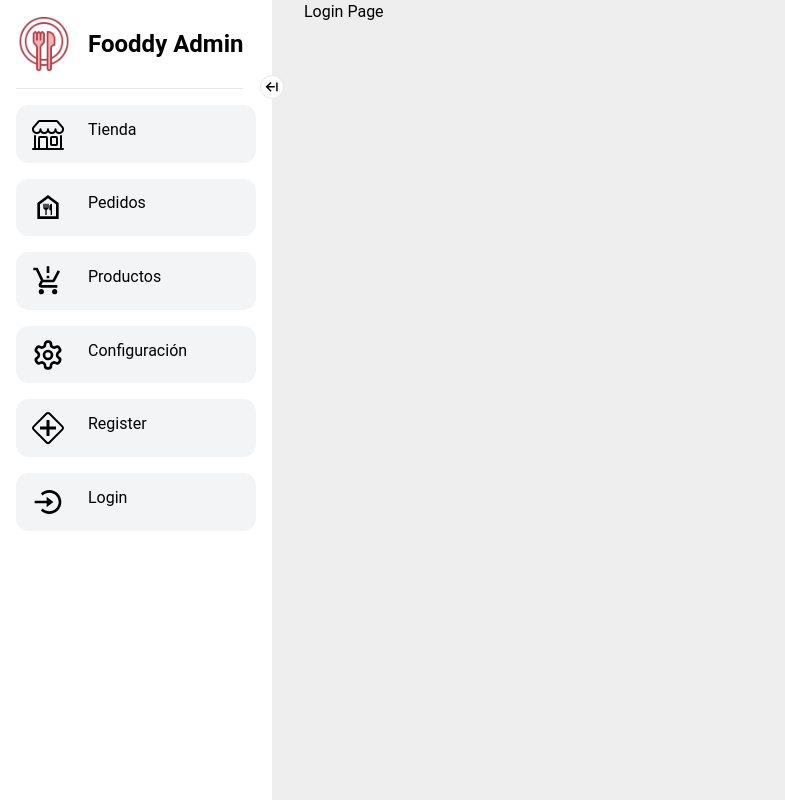
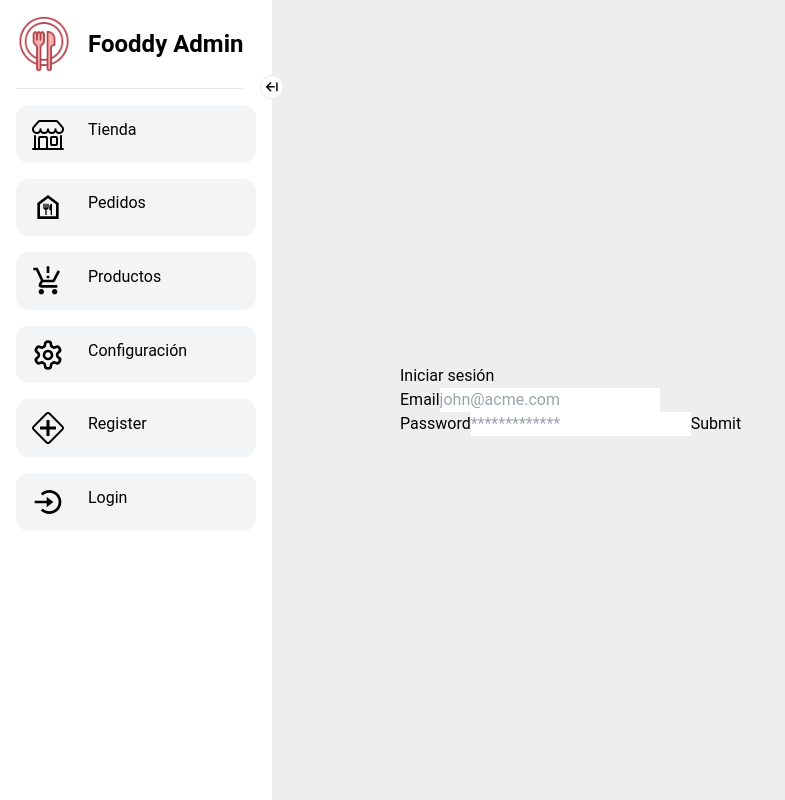
Before and after one commit to diegocastroh10/projectingsw-fooddy, a Next.js app: page /home/login in a window 1280 px wide. Shown: the whole page, without its empty margins (0-785 px from the left). Built offline with nearby package versions, Linux system fonts and the light colour scheme.

Commit message:
Implementación de Login

```diff
--- a/package.json
+++ b/package.json
@@ -17,6 +17,7 @@
     "classnames": "^2.3.2",
     "eslint": "8.44.0",
     "eslint-config-next": "13.4.7",
+    "formik": "^2.4.2",
     "next": "^13.4.7",
     "postcss": "8.4.24",
     "react": "^18.2.0",
--- /dev/null
+++ b/src/app/api/requests/items.requests.ts
@@ -0,0 +1,32 @@
+const Server = "https://api.fooddy.cl";
+
+//REQUEST AUTHENTICATE PROVIDER
+const linkAuthenticateProvider = "providers/authenticate";
+const urlAuthenticateProvider = `${Server}/${linkAuthenticateProvider}`;
+
+type AuthenticateProvider = {
+    email: string;
+    password: string;
+}
+
+export const Authenticate = async (data: AuthenticateProvider) => {
+    try {
+        const email = data.email;
+        const password = data.password;
+
+        const requestOptions: RequestInit = {
+            method: 'POST',
+            headers: {
+                'Content-Type': 'application/json'
+            },
+            body: JSON.stringify({
+                email: email,
+                password: password
+            })
+        };
+        const res = await fetch(urlAuthenticateProvider, requestOptions);
+        return await res.json();
+    } catch (error) {
+        return console.log(error);
+    }
+}
--- a/src/app/home/login/page.tsx
+++ b/src/app/home/login/page.tsx
@@ -1,9 +1,63 @@
-import LayoutSidebar from "@fooddy/components/LayoutSidebar";
+'use client';
+import React from 'react';
+import { Formik, Field, Form, FormikHelpers } from 'formik';
+import { Authenticate } from '@fooddy/app/api/requests/items.requests';
+import { useRouter } from 'next/navigation';
+import LayoutSidebar from '@fooddy/components/LayoutSidebar';
 
-export default function LoginPage() {
-    return (
-        <LayoutSidebar>
-            <div>Login Page</div>
-        </LayoutSidebar>
-    );
-};
+interface Values {
+  email: string;
+  password: string;
+}
+
+export default function Login() {
+  const router = useRouter();
+  return (
+    <LayoutSidebar>
+        <main className="flex min-h-screen items-center justify-between p-24">
+        <div>
+            <h1>Iniciar sesión</h1>
+            <Formik
+            initialValues={{
+                email: '',
+                password: ''
+            }}
+            onSubmit={async (values: Values, { setSubmitting }: FormikHelpers<Values>) => {
+                setTimeout(async () => {
+                let response = await Authenticate(values);
+                console.log("RESPONSE IS", response);
+                if (response.status == 200){
+                    console.log(response.data.token);
+                    localStorage.setItem('@Token', response.data.token); // Guardar el token en el almacenamiento local
+                    setSubmitting(false);
+                    router.push('/');
+                } // Redireccionar a la nueva página (ajusta la ruta según tus necesidades)
+                }, 500);
+            }}
+            >
+            <Form>
+                <div>
+                <label htmlFor="email">Email</label>
+                <Field
+                id="email"
+                name="email"
+                placeholder="john@acme.com"
+                type="email"
+                />
+                </div>
+                <label htmlFor="password">Password</label>
+                <Field
+                id="password"
+                name="password"
+                placeholder="*************"
+                type="password"
+                />
+
+                <button type="submit">Submit</button>
+            </Form>
+            </Formik>
+        </div>
+        </main>
+    </LayoutSidebar>
+  )
+}
```
Also changed, not shown: 1 other file (tests, documents, lock files or other folders).
